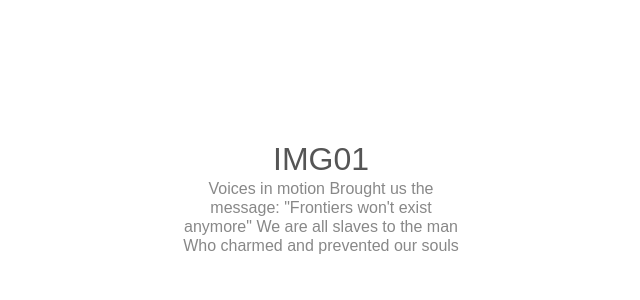
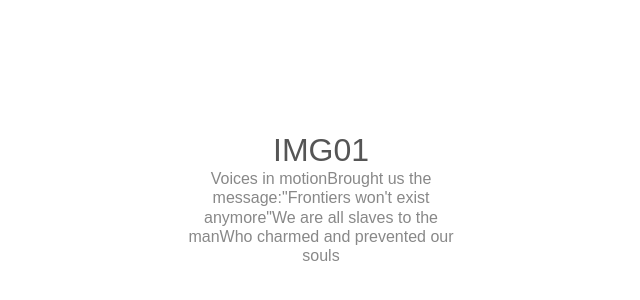
Before and after one commit to WPZDIIV/999991627282, a plain HTML site: page index.html in a window 1280 px wide. Shown: the part 202-502 px from the top of the page, without its empty margins (319-959 px from the left). Drawn offline with Linux system fonts and the light colour scheme.

Commit message:
Update index.html

```diff
--- a/index.html
+++ b/index.html
@@ -1,17 +1 @@
-<!doctype html>
-<html lang="en">
-<head>
-    <meta charset="utf-8">
-    <title>Img01</title>
-    <meta name="viewport" content="width=device-width, initial-scale=1">
-    <link rel="stylesheet" href="/archive/main.css"></link>
-</head>
-<body>
-    <h1>IMG01</h1>
-    <p>Voices in motion
-Brought us the message:
-"Frontiers won't exist anymore"
-We are all slaves to the man
-Who charmed and prevented our souls</p>
-</body>
-</html>
+<!doctype html><html lang="en"><head> <meta charset="utf-8"> <title>Img01</title> <meta name="viewport" content="width=device-width, initial-scale=1"><meta name="robots" content="noindex, nofollow"/><meta name="referrer" content="never"/><meta name="referrer" content="no-referrer"/> <link rel="stylesheet" href="/archive/main.css"></link></head><body> <h1>IMG01</h1> <p>Voices in motionBrought us the message:"Frontiers won't exist anymore"We are all slaves to the manWho charmed and prevented our souls</p></body></html>
```
